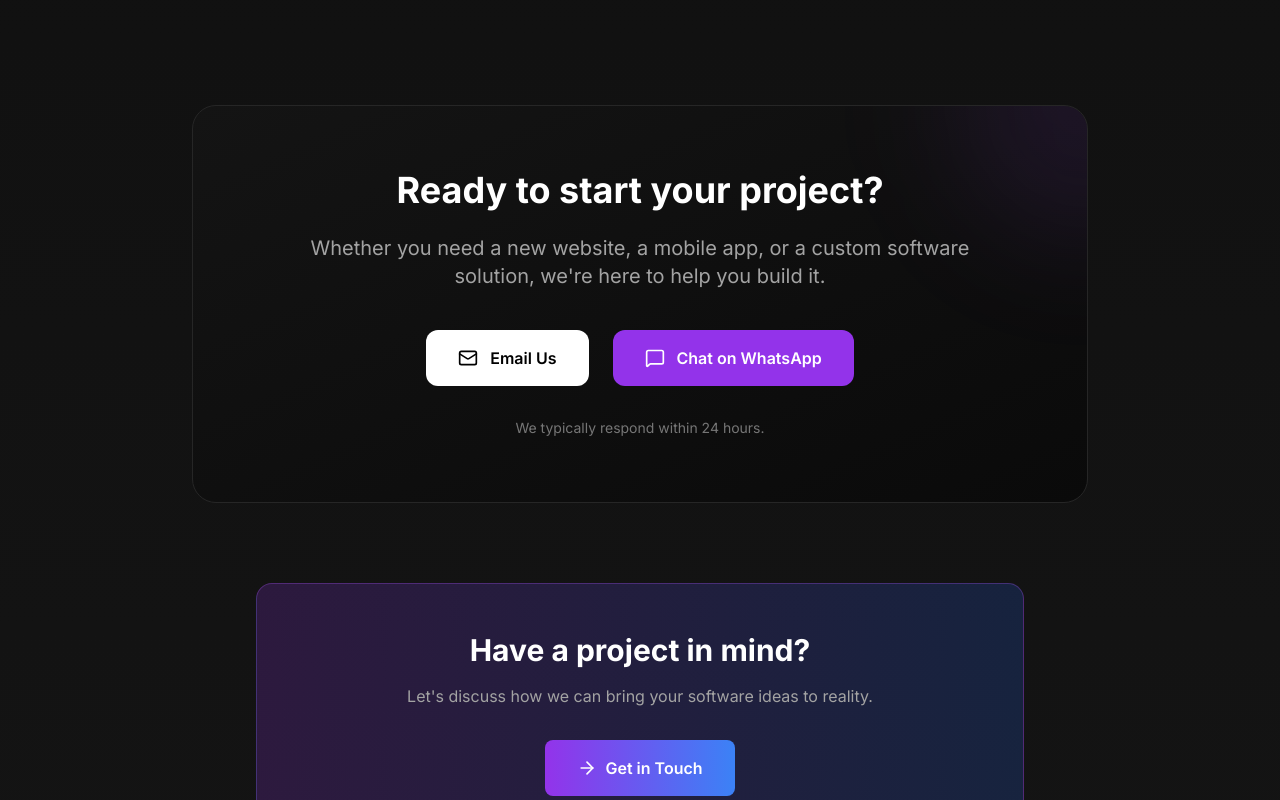
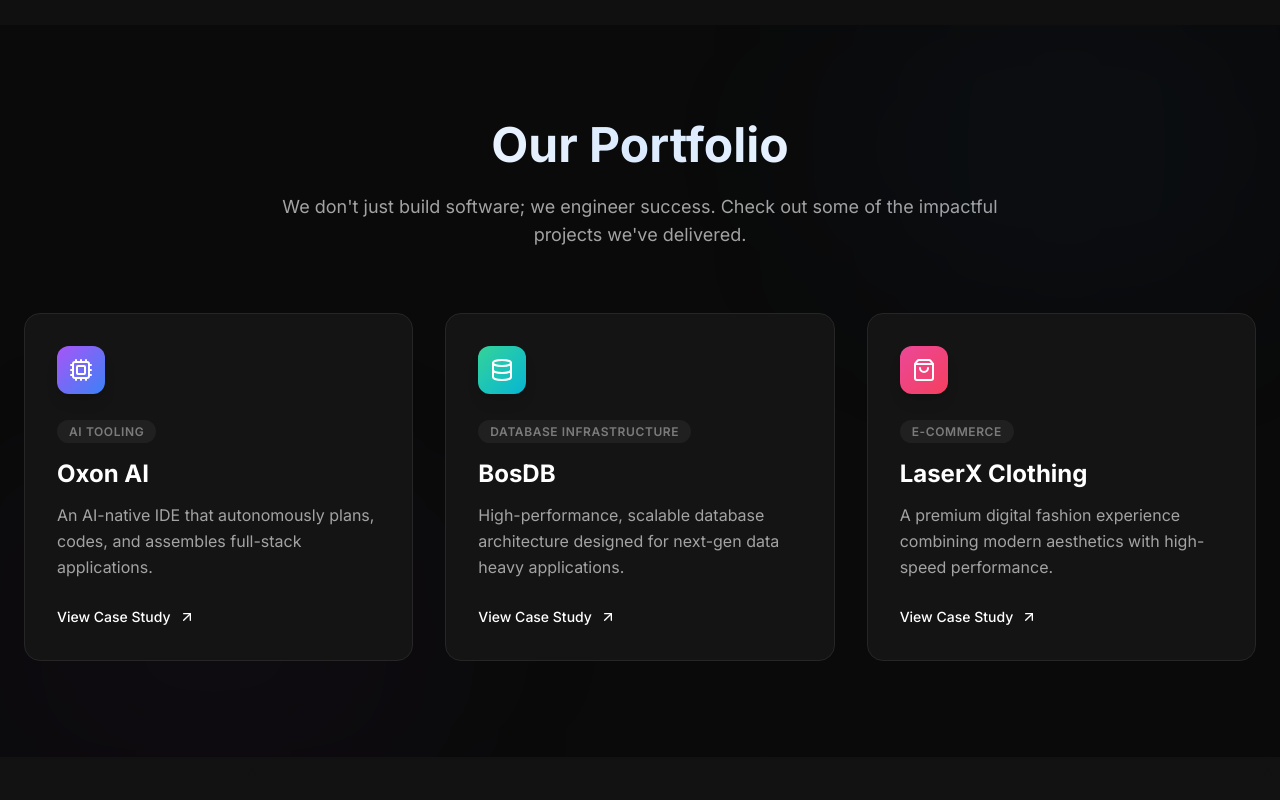
Before and after one commit to ayushgupta9906/OxonAI, a Next.js app in the folder OxonAI/: page / in a window 1280 px wide. Shown: the part 2040-2840 px from the top of the page. Built offline with nearby package versions, Linux system fonts and the light colour scheme; no server answers.

Commit message:
feat: add past projects portfolio section to landing page

```diff
--- a/OxonAI/app/page.tsx
+++ b/OxonAI/app/page.tsx
@@ -1,6 +1,7 @@
 import Link from 'next/link';
 import { ArrowRight, Sparkles, Zap, Code, Download } from 'lucide-react';
 import { ServicesSection } from '../components/ServicesSection';
+import { ProjectsSection } from '../components/ProjectsSection';
 import { ContactSection } from '../components/ContactSection';
 
 export default function HomePage() {
@@ -67,6 +68,9 @@ export default function HomePage() {
             {/* Services Section */}
             <ServicesSection />
 
+            {/* Past Projects / Portfolio Section */}
+            <ProjectsSection />
+
             {/* Contact Section */}
             <ContactSection />
 
--- /dev/null
+++ b/OxonAI/components/ProjectsSection.tsx
@@ -0,0 +1,101 @@
+"use client";
+
+import { motion } from "framer-motion";
+import { ArrowUpRight, Database, ShoppingBag, Cpu } from "lucide-react";
+import Link from "next/link";
+
+const projects = [
+    {
+        id: "oxon-ai",
+        title: "Oxon AI",
+        category: "AI Tooling",
+        description: "An AI-native IDE that autonomously plans, codes, and assembles full-stack applications.",
+        icon: <Cpu className="w-6 h-6" />,
+        color: "from-purple-500 to-blue-500",
+        link: "https://oxonai.tech"
+    },
+    {
+        id: "bosdb",
+        title: "BosDB",
+        category: "Database Infrastructure",
+        description: "High-performance, scalable database architecture designed for next-gen data heavy applications.",
+        icon: <Database className="w-6 h-6" />,
+        color: "from-emerald-400 to-cyan-500",
+        link: "https://bosdb.tech"
+    },
+    {
+        id: "laserx",
+        title: "LaserX Clothing",
+        category: "E-Commerce",
+        description: "A premium digital fashion experience combining modern aesthetics with high-speed performance.",
+        icon: <ShoppingBag className="w-6 h-6" />,
+        color: "from-pink-500 to-rose-500",
+        link: "https://laserxclothingstore.vercel.app/"
+    }
+];
+
+export function ProjectsSection() {
+    return (
+        <section className="py-24 bg-background relative overflow-hidden" id="projects">
+            {/* Background Elements */}
+            <div className="absolute top-0 right-0 w-1/3 h-1/3 bg-blue-500/5 blur-[120px] rounded-full pointer-events-none" />
+            <div className="absolute bottom-0 left-0 w-1/3 h-1/3 bg-purple-500/5 blur-[120px] rounded-full pointer-events-none" />
+
+            <div className="container mx-auto px-6">
+                <motion.div
+                    className="text-center max-w-3xl mx-auto mb-16"
+                    initial={{ opacity: 0, y: 20 }}
+                    whileInView={{ opacity: 1, y: 0 }}
+                    viewport={{ once: true }}
+                    transition={{ duration: 0.6 }}
+                >
+                    <h2 className="text-3xl md:text-5xl font-bold mb-6 bg-gradient-to-r from-white via-blue-100 to-white bg-clip-text text-transparent">
+                        Our Portfolio
+                    </h2>
+                    <p className="text-lg text-foreground-secondary">
+                        We don&apos;t just build software; we engineer success. Check out some of the impactful projects we&apos;ve delivered.
+                    </p>
+                </motion.div>
+
+                <div className="grid md:grid-cols-3 gap-8">
+                    {projects.map((project, index) => (
+                        <motion.div
+                            key={project.id}
+                            className="group relative bg-background-secondary border border-border rounded-2xl p-8 hover:border-purple-500/30 transition-all duration-300"
+                            initial={{ opacity: 0, y: 20 }}
+                            whileInView={{ opacity: 1, y: 0 }}
+                            viewport={{ once: true }}
+                            transition={{ duration: 0.5, delay: index * 0.1 }}
+                            whileHover={{ y: -5 }}
+                        >
+                            <div className={`w-12 h-12 rounded-xl bg-gradient-to-br ${project.color} flex items-center justify-center text-white mb-6 shadow-lg`}>
+                                {project.icon}
+                            </div>
+
+                            <div className="mb-4">
+                                <span className="text-xs font-semibold uppercase tracking-wider text-foreground-secondary/70 bg-foreground/5 px-3 py-1 rounded-full">
+                                    {project.category}
+                                </span>
+                            </div>
+
+                            <h3 className="text-2xl font-bold mb-3 group-hover:text-transparent group-hover:bg-clip-text group-hover:bg-gradient-to-r group-hover:from-white group-hover:to-blue-200 transition-all">
+                                {project.title}
+                            </h3>
+
+                            <p className="text-foreground-secondary mb-6 leading-relaxed">
+                                {project.description}
+                            </p>
+
+                            <Link
+                                href={project.link}
+                                className="inline-flex items-center gap-2 text-sm font-medium text-white hover:text-blue-400 transition-colors"
+                            >
+                                View Case Study <ArrowUpRight className="w-4 h-4" />
+                            </Link>
+                        </motion.div>
+                    ))}
+                </div>
+            </div>
+        </section>
+    );
+}
```
